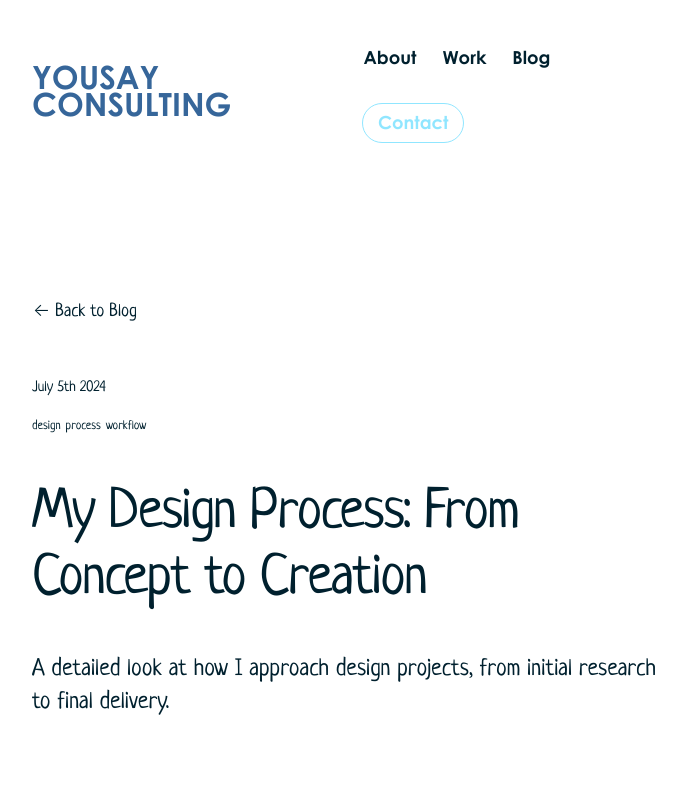
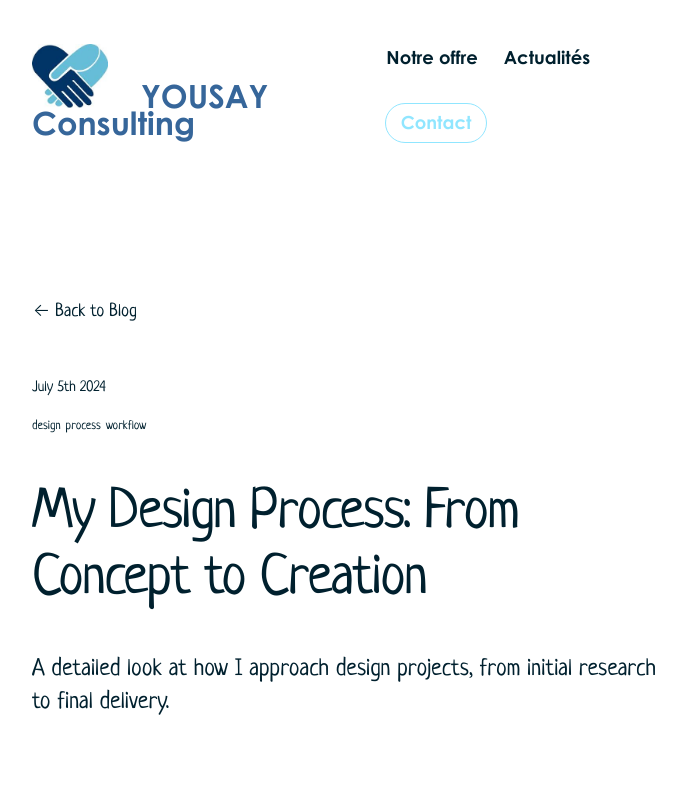
Before and after one commit to matutinal/yousay-portfolio, an Eleventy site: page _source/blog/posts/2024-07-05-my-design-process.md in a window 1280 px wide. Shown: the top 800 px of the page, without its empty margins (288-974 px from the left). Built offline with nearby package versions, Linux system fonts and the light colour scheme; Eleventy itself is replaced by a stand-in of ours; files that its build step writes are made by us from their sources; what lightningcss would draw is missing.

Commit message:
blog-post nav

```diff
--- a/_source/_layouts/blog-post.html
+++ b/_source/_layouts/blog-post.html
@@ -4,15 +4,21 @@ layout: base.html
 
 <header class="grid">
   <nav class="flex no-wrap justify-between align-items-center py-md">
-    <a class="font-size-xl font-weight-xxl uppercase line-height-flush undecorated" href="/">
-      {{ site.title }}
+    <a
+      class="site-title font-size-xl font-weight-xxl line-height-flush undecorated"
+      href="/"
+    >
+    <img src="{{ site.logo }}" alt="logo"/>
+      <span class="pl-md">{{ site.title }}</span>
     </a>
     <div class="inline-flex gap-md align-items-center">
       <ul class="unlisted inline-flex gap-md align-items-center">
-        <li><a href="/#about" class="button --simple">About</a></li>
-        <li><a href="/#work" class="button --simple">Work</a></li>
-        <li><a href="/blog/" class="button --simple">Blog</a></li>
-        <li><a href="/#contact" class="button --primary">Contact</a></li>
+        <li><a href="#services" class="button --simple">Notre offre</a></li>
+        <!--<li>
+          <a href="#" class="button --simple">Qui sommes-nous</a>
+        </li>-->
+        <li><a href="/blog/" class="button --simple">Actualités</a></li>
+        <li><a href="mailto:contact@yousay-consulting.fr" class="button --primary">Contact</a></li>
       </ul>
     </div>
   </nav>
@@ -72,13 +78,13 @@ layout: base.html
     <footer class="mt-xxl pt-lg border-top">
       <div class="flex justify-between align-items-center">
         <div>
-          <p class="font-size-sm color --text-muted mb-xs">Published on</p>
+          <p class="font-size-sm color --text-muted mb-xs">Publiée le</p>
           <time class="font-size-md" datetime="{{ date | date: '%Y-%m-%d' }}">
             {{ date | fullDate }}
           </time>
         </div>
         <div>
-          <a href="/blog/" class="button --primary">More Posts</a>
+          <a href="/blog/" class="button --primary">Plus d'actualités</a>
         </div>
       </div>
     </footer>
@@ -89,7 +95,7 @@ layout: base.html
 
 <footer class="grid py-lg bg-neutral-100">
   <div class="span-10 start-2 flex justify-between align-items-center">
-    <p class="font-size-sm">© 2024 {{ site.author }}. All rights reserved.</p>
+    <p class="font-size-sm">© 2026 {{ site.author }}. Tous droits réservés.</p>
     <div class="flex gap-md">
       <a href="mailto:hello@yourportfolio.com" class="font-size-sm">Email</a>
       <a href="https://linkedin.com/in/yourprofile" class="font-size-sm">LinkedIn</a>
```
